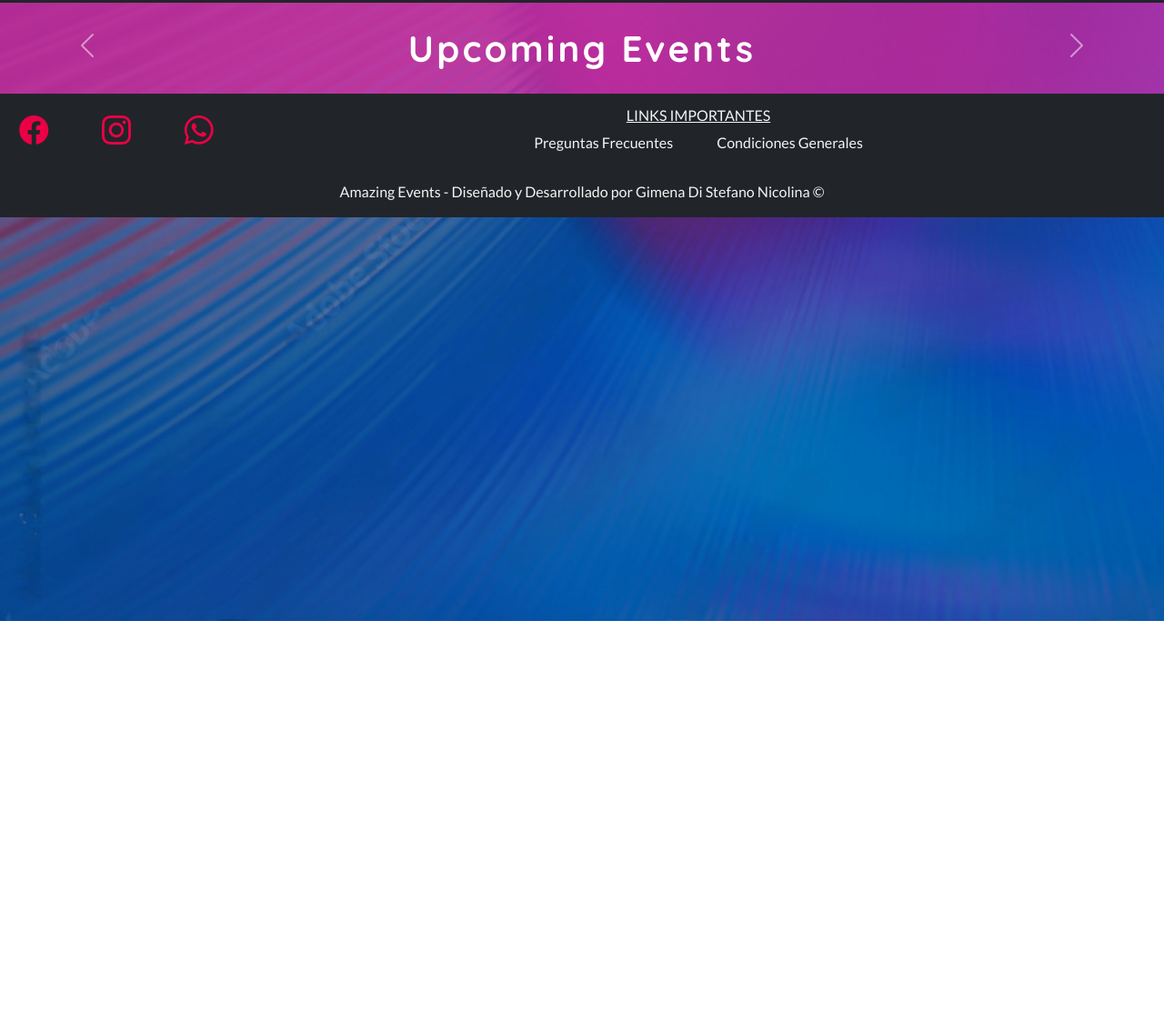
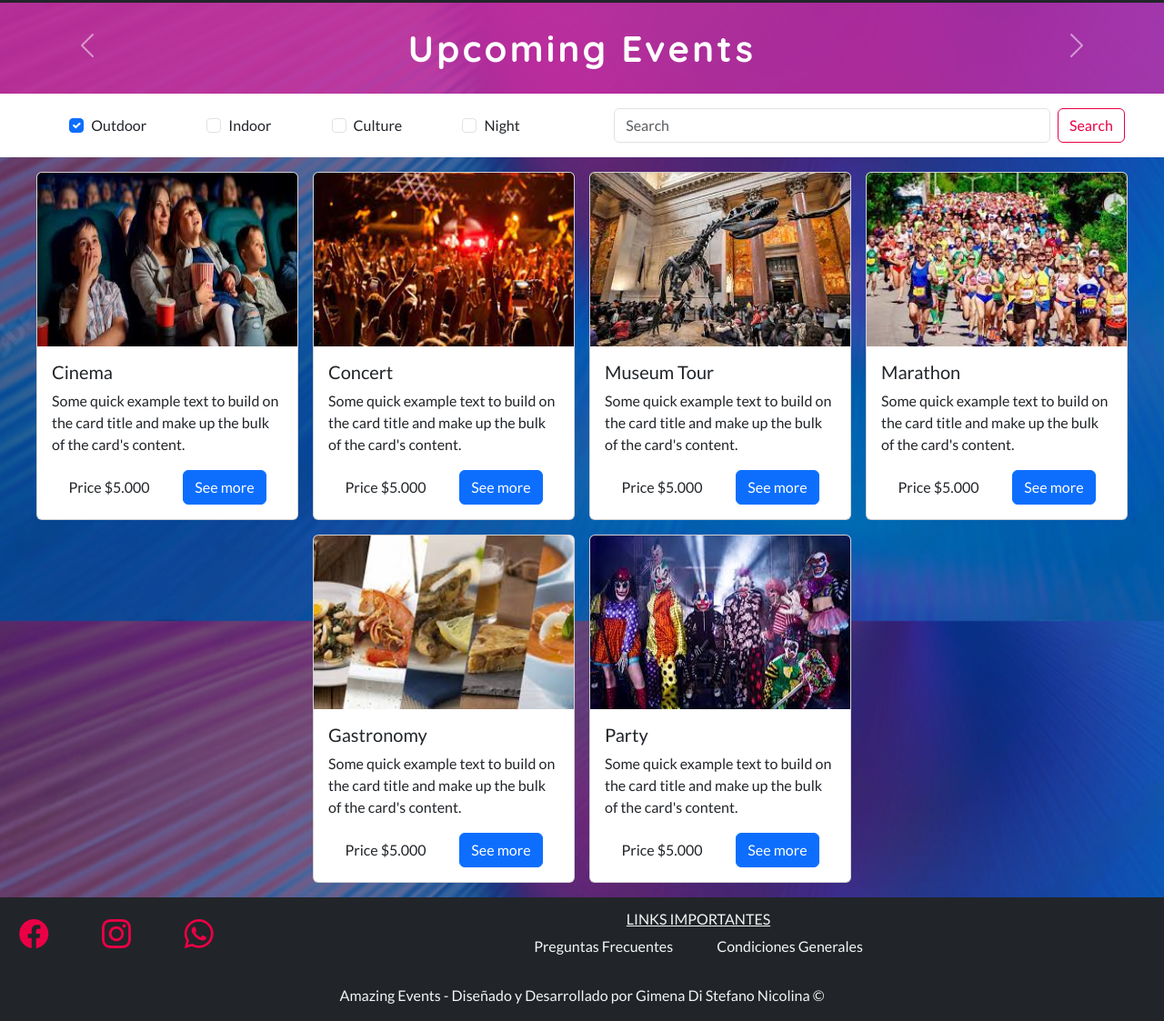
Before and after one commit to GimeDiStefanoN/AmazingEvents_DiStefanoNicolina, a plain HTML site: page views/upcoming_Events.html in a window 1280 px wide. Shown: the part 117-1240 px from the top of the page at 91% size. Before the commit the page ends 800 px from the top, so only its background shows below. Drawn offline with nearby package versions, Linux system fonts and the light colour scheme.

Commit message:
upcoming

```diff
--- a/views/upcoming_Events.html
+++ b/views/upcoming_Events.html
@@ -58,6 +58,108 @@
                 </a>
               </button>
         </section>
+        <div class="filters">
+            <div class="categorias">
+                <div class="form-check">
+                    <input class="form-check-input" type="checkbox" value="" id="flexCheckDefault" checked>
+                    <label class="form-check-label" for="flexCheckDefault">
+                      Outdoor
+                    </label>
+                  </div>
+                  <div class="form-check">
+                    <input class="form-check-input" type="checkbox" value="" id="flexCheckChecked">
+                    <label class="form-check-label" for="flexCheckChecked">
+                      Indoor
+                    </label>
+                  </div>
+                  <div class="form-check">
+                    <input class="form-check-input" type="checkbox" value="" id="flexCheckDefault">
+                    <label class="form-check-label" for="flexCheckDefault">
+                      Culture
+                    </label>
+                  </div>
+                  <div class="form-check">
+                    <input class="form-check-input" type="checkbox" value="" id="flexCheckChecked" >
+                    <label class="form-check-label" for="flexCheckChecked">
+                      Night
+                    </label>
+                  </div>
+            </div>
+            <div class="search">
+                <form class="d-flex" role="search">
+                    <input class="form-control me-2" type="search" placeholder="Search" aria-label="Search">
+                    <button class="btn btn-outline-success" type="submit">Search</button>
+                  </form>
+            </div>
+        </div>
+        <div class="cards">
+            <div class="card" style="width: 18rem;">
+                <img src="../assets/images/cinema.jpg" class="card-img-top" alt="...">
+                <div class="card-body">
+                  <h5 class="card-title">Cinema</h5>
+                  <p class="card-text">Some quick example text to build on the card title and make up the bulk of the card's content.</p>
+                  <div class="btnCard">
+                    <span>Price $5.000</span>
+                    <a href="./details.html" class="btn btn-primary">See more</a>
+                  </div>
+                </div>
+            </div>
+            <div class="card" style="width: 18rem;">
+                <img src="../assets/images/musicConcert.jpg" class="card-img-top" alt="...">
+                <div class="card-body">
+                  <h5 class="card-title">Concert</h5>
+                  <p class="card-text">Some quick example text to build on the card title and make up the bulk of the card's content.</p>
+                  <div class="btnCard">
+                    <span>Price $5.000</span>
+                    <a href="#" class="btn btn-primary">See more</a>
+                  </div>
+                </div>
+            </div>
+            <div class="card" style="width: 18rem;">
+                <img src="../assets/images/museumTour.jpg" class="card-img-top" alt="...">
+                <div class="card-body">
+                  <h5 class="card-title">Museum Tour</h5>
+                  <p class="card-text">Some quick example text to build on the card title and make up the bulk of the card's content.</p>
+                  <div class="btnCard">
+                    <span>Price $5.000</span>
+                    <a href="#" class="btn btn-primary">See more</a>
+                  </div>
+                </div>
+            </div>
+            <div class="card" style="width: 18rem;">
+                <img src="../assets/images/marathon.jpg" class="card-img-top" alt="...">
+                <div class="card-body">
+                  <h5 class="card-title">Marathon</h5>
+                  <p class="card-text">Some quick example text to build on the card title and make up the bulk of the card's content.</p>
+                  <div class="btnCard">
+                    <span>Price $5.000</span>
+                    <a href="#" class="btn btn-primary">See more</a>
+                  </div>
+                </div>
+            </div>
+            <div class="card" style="width: 18rem;">
+                <img src="../assets/images/foodFair.jpg" class="card-img-top" alt="...">
+                <div class="card-body">
+                  <h5 class="card-title">Gastronomy</h5>
+                  <p class="card-text">Some quick example text to build on the card title and make up the bulk of the card's content.</p>
+                  <div class="btnCard">
+                    <span>Price $5.000</span>
+                    <a href="#" class="btn btn-primary">See more</a>
+                  </div>
+                </div>
+            </div>
+            <div class="card" style="width: 18rem;">
+                <img src="../assets/images/costumeParty.jpg" class="card-img-top" alt="...">
+                <div class="card-body">
+                  <h5 class="card-title">Party</h5>
+                  <p class="card-text">Some quick example text to build on the card title and make up the bulk of the card's content.</p>
+                  <div class="btnCard">
+                    <span>Price $5.000</span>
+                    <a href="#" class="btn btn-primary">See more</a>
+                  </div>
+                </div>
+            </div>
+        </div>
     </main>
 
     <footer>
```
Also changed, not shown: views/home.html (+7 -7 lines).
